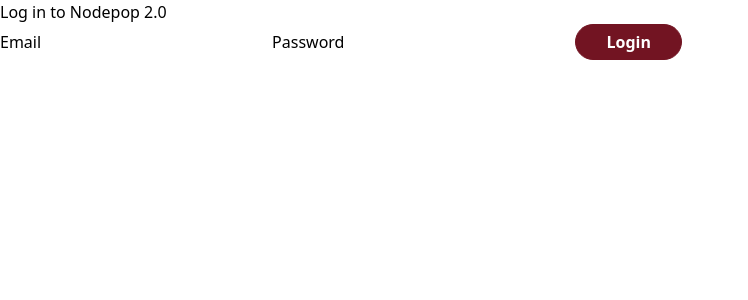
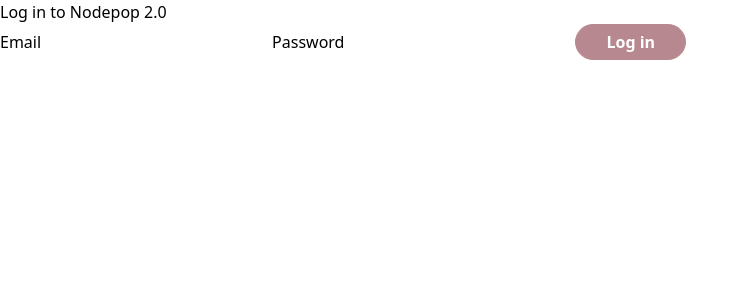
Before and after one commit to flaviagarb/practice-react-ts, a React (Vite) app: page /login in a window 1280 px wide. Shown: the top 300 px of the page, without its empty margins (0-748 px from the left). Built offline with nearby package versions, Linux system fonts and the light colour scheme.

Commit message:
Add auth

```diff
--- a/src/App.tsx
+++ b/src/App.tsx
@@ -1,13 +1,33 @@
 import { Route, Routes } from "react-router";
 import LoginPage from "./pages/auth/login-page";
 import AdvertsPage from "./pages/adverts/adverts-page";
+import { useState } from "react";
 
-function App() {
+interface AppProps {
+  defaultIsLogged: boolean;
+}
+function App({ defaultIsLogged }: AppProps) {
+  const [isLogged, setLogged] = useState(defaultIsLogged);
+
+  function handleLogin() {
+    setIsLogged(true);
+  }
+
+  function handleLogout() {
+    setIsLogged(false);
+  }
+
   return (
     <Routes>
-      <Route path="/login" element={<LoginPage />} />
-      <Route path="/adverts" element={<AdvertsPage />} />
-      <Route path="/" element={<AdvertsPage />} />
+      <Route path="/login" element={<LoginPage onLogin={handleLogin} />} />
+      <Route
+        path="/adverts"
+        element={<AdvertsPage active onLogout={handleLogout} />}
+      />
+      <Route
+        path="/"
+        element={<AdvertsPage active onLogout={handleLogout} />}
+      />
     </Routes>
   );
 }
--- a/src/api/client.ts
+++ b/src/api/client.ts
@@ -7,3 +7,7 @@
 export const setAuthorizationHeader = (accessToken: string) => {
   client.defaults.headers["Authorization"] = `Bearer ${accessToken}`;
 };
+
+export const removeAuthorizationHeader = () => {
+  delete client.defaults.headers["Authorization"];
+};
--- a/src/main.tsx
+++ b/src/main.tsx
@@ -3,11 +3,18 @@
 import { BrowserRouter } from "react-router";
 import "./index.css";
 import App from "./App.tsx";
+import storage from "./utils/storage.ts";
+import { setAuthorizationHeader } from "./api/client.ts";
+
+const accesToken = storage.get("auth");
+if (accesToken) {
+  setAuthorizationHeader(accesToken);
+}
 
 createRoot(document.getElementById("root")!).render(
   <StrictMode>
     <BrowserRouter>
-      <App />
+      <App defaultIsLogged={Boolean(accesToken)} />
     </BrowserRouter>
   </StrictMode>,
 );
--- a/src/pages/adverts/adverts-page.tsx
+++ b/src/pages/adverts/adverts-page.tsx
@@ -2,19 +2,28 @@
 import Button from "../../components/ui/button";
 import { getLatestAdverts } from "./service";
 import type { Adverts } from "./types";
+import { logout } from "../auth/service";
 
 interface AdvertsPageProps {
   active: boolean;
+  onLogout: () => void;
 }
 
-function AdvertsPage({ active }: AdvertsPageProps) {
+function AdvertsPage({ active, onLogout }: AdvertsPageProps) {
   const [adverts, setAdverts] = useState<Adverts[]>([]);
 
   useEffect(() => {
-    getLatestAdverts().then((response) => {
-      setAdverts(response.data);
-    });
+    async function getAdverts() {
+      const adverts = await getLatestAdverts();
+      setAdverts(adverts.data);
+    }
+    getAdverts();
   }, []);
+
+  const handleLogoutClick = async () => {
+    await logout();
+    onLogout();
+  };
 
   return (
     <div>
@@ -26,7 +35,9 @@
           </li>
         ))}
       </ul>
-      <Button variant="primary">Click me</Button>
+      <Button disabled={false} variant="secondary" onClick={handleLogoutClick}>
+        Logout
+      </Button>
     </div>
   );
 }
--- a/src/pages/adverts/service.ts
+++ b/src/pages/adverts/service.ts
@@ -4,6 +4,6 @@
 const ADVERTS_URL = "/api/v1/adverts";
 
 export const getLatestAdverts = async () => {
-  const adverts = await client.get(ADVERTS_URL);
-  return adverts;
+  const response = (await client.get)<Adverts[]>(ADVERTS_URL);
+  return response.data;
 };
--- a/src/pages/auth/login-page.tsx
+++ b/src/pages/auth/login-page.tsx
@@ -1,30 +1,52 @@
-import type { FormEvent } from "react";
+import { useState, type ChangeEvent, type FormEvent } from "react";
 import { login } from "./service";
 import Button from "../../components/ui/button";
 
-function LoginPage() {
+interface LoginPageProps {
+  onLogin: () => void;
+}
+
+function LoginPage({ onLogin }: LoginPageProps) {
+  const [credentials, setCredentials] = useState({
+    email: "",
+    password: "",
+  });
+  const { email, password } = credentials;
+  const disabled = !email || !password;
+
+  function handleChange(event: ChangeEvent<HTMLInputElement>) {
+    setCredentials((prevCredentials) => ({
+      ...prevCredentials,
+      [event.target.name]: event.target.value,
+    }));
+  }
+
   async function handleSubmit(event: FormEvent<HTMLFormElement>) {
     event.preventDefault();
 
     try {
-      await login({
-        email: event.target.email.value,
-        password: event.target.password.value,
-      });
+      await login(credentials);
+      onLogin();
     } catch (error) {
       console.error(error);
     }
   }
+
   return (
     <div>
       <h1> Log in to Nodepop 2.0 </h1>
       <form onSubmit={handleSubmit}>
         <label>Email</label>
-        <input type="text" name="email" />
+        <input type="text" name="email" value={email} onChange={handleChange} />
         <label>Password</label>
-        <input type="password" name="password" />
-        <Button type="submit" variant="primary">
-          Login
+        <input
+          type="password"
+          name="password"
+          value={password}
+          onChange={handleChange}
+        />
+        <Button type="submit" variant="primary" disabled={disabled}>
+          Log in
         </Button>
       </form>
     </div>
--- a/src/pages/auth/service.ts
+++ b/src/pages/auth/service.ts
@@ -1,9 +1,20 @@
-import { client, setAuthorizationHeader } from "../../api/client";
+import {
+  client,
+  removeAuthorizationHeader,
+  setAuthorizationHeader,
+} from "../../api/client";
 import type { Login, Credentials } from "./types";
+import storage from "../../utils/storage";
 
 export const login = async (credentials: Credentials) => {
   const response = await client.post<Login>("api/auth/login", credentials);
 
   const { accessToken } = response.data;
+  storage.set("auth", accessToken);
   setAuthorizationHeader(accessToken);
 };
+
+export const logout = async () => {
+  storage.remove("auth");
+  removeAuthorizationHeader();
+};
--- /dev/null
+++ b/src/utils/storage.ts
@@ -0,0 +1,23 @@
+type StorageKey = "auth";
+
+export default {
+  get(key: StorageKey) {
+    const value = localStorage.getItem(key);
+    if (!value) {
+      return null;
+    }
+    return value;
+  },
+
+  set(key: StorageKey, value: string) {
+    localStorage.setItem(key, value);
+  },
+
+  remove(key: StorageKey) {
+    localStorage.removeItem(key);
+  },
+
+  clear() {
+    localStorage.clear();
+  },
+};
```
Also changed, not shown: src/components/ui/layout/footer.tsx (added), src/components/ui/layout/header.tsx (added), src/components/ui/layout/layout.tsx (added).
